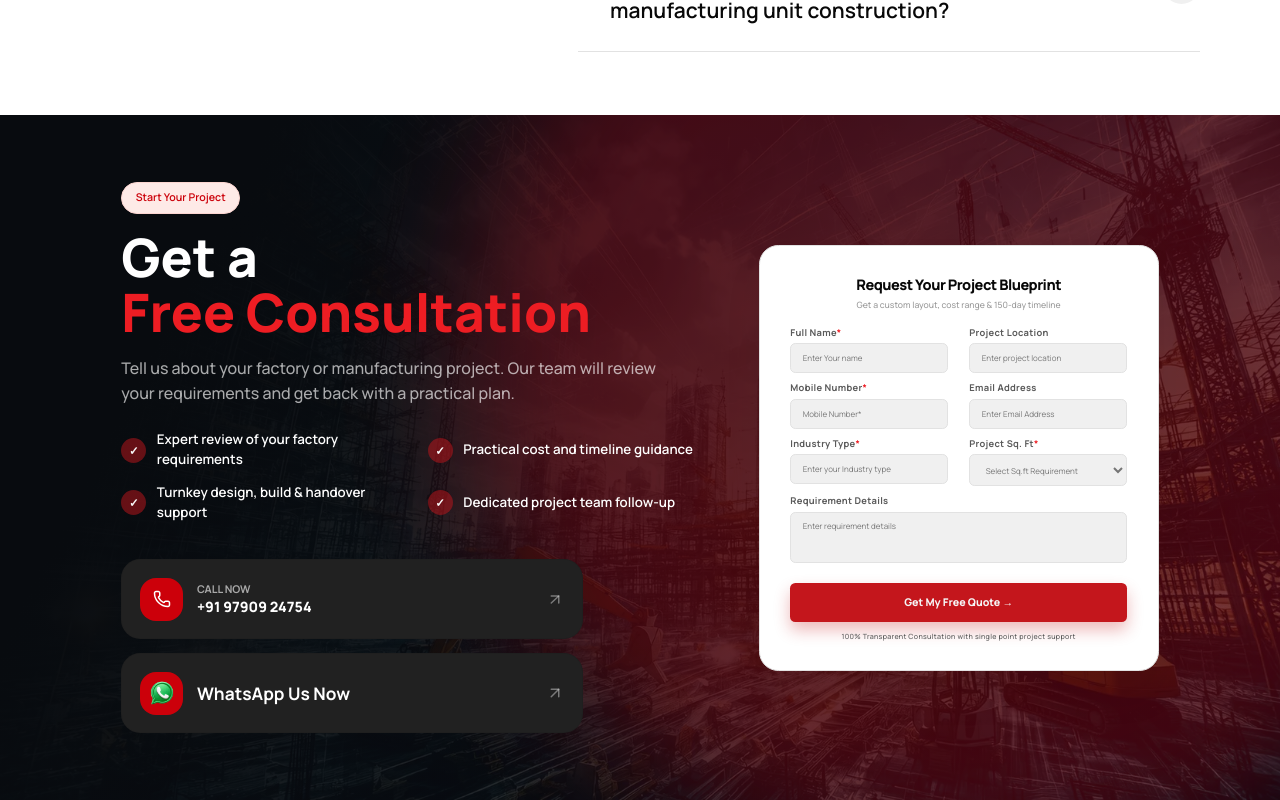
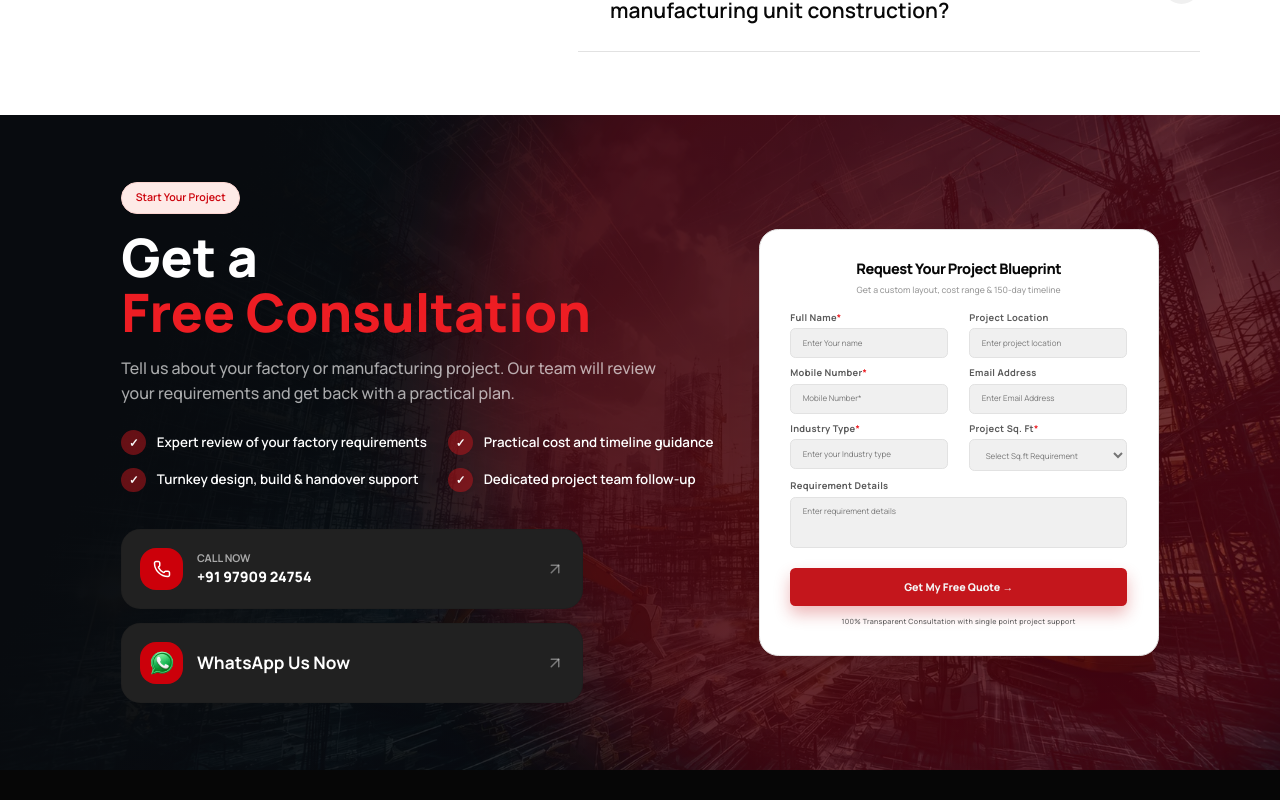
Before and after one commit to mekark/test-manufacturingmekark, a Next.js app: page / in a window 1280 px wide. Shown: the part 3694-4494 px from the top of the page. After the commit the page ends 4464 px from the top, so only its background shows below. Built offline with nearby package versions, Linux system fonts and the light colour scheme.

Commit message:
fix : footer line

```diff
--- a/app/globals.css
+++ b/app/globals.css
@@ -410,9 +410,13 @@ body {
     row-gap: calc(18.67 * var(--u));
     font-size: calc(20 * var(--u));
   }
+  .cta-points {
+    grid-template-columns: auto auto;
+  }
   .cta-points li {
     gap: calc(16 * var(--u));
     font-size: calc(20 * var(--u));
+    white-space: nowrap;
   }
   .cta-tick {
     width: calc(37.33 * var(--u));
```
